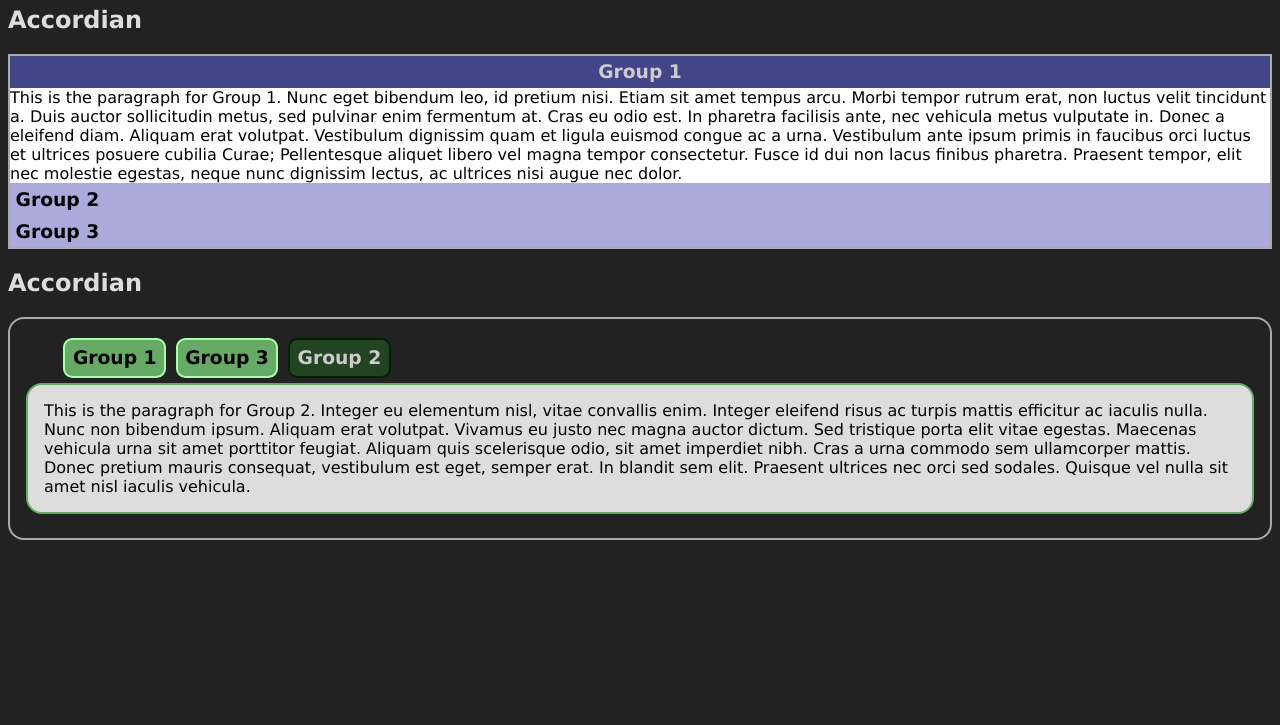
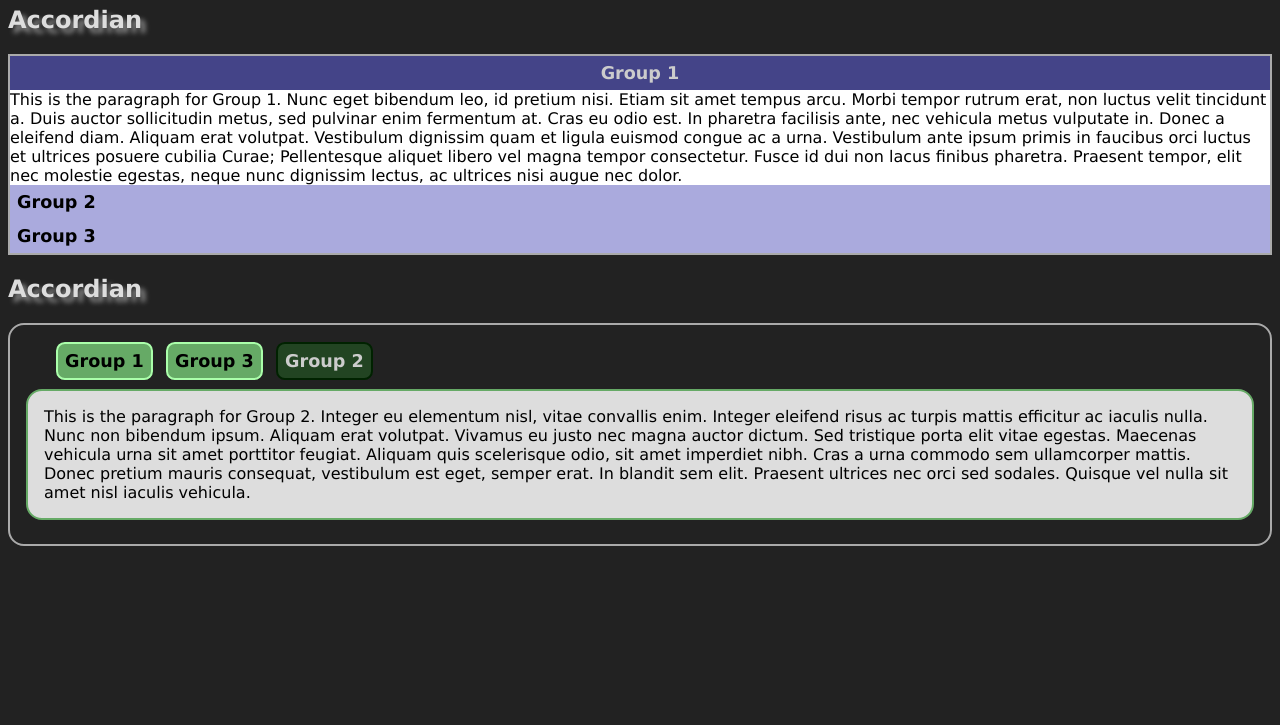
Before and after one commit to holmjona/INFO2220-Spring19-Demo, a plain HTML site: page DemoSite/jquery2.html in a window 1280 px wide. Shown: the part 75-800 px from the top of the page. Drawn offline with Linux system fonts and the light colour scheme.

Commit message:
Fixed some styles to work with hover events and added a hover style for clickable things.

```diff
--- a/DemoSite/styles/jquery.css
+++ b/DemoSite/styles/jquery.css
@@ -5,6 +5,10 @@ body {
 
 h1, h2{
     color: #DDD;
+text-shadow: 5px 5px 5px #888;
+}
+h3{
+    font-size: 1.1em;
 }
 
 .accordian *, tabs * {
@@ -28,7 +32,7 @@ h1, h2{
 
     .accordian h3 {
         background-color: #AAD;
-        padding: .3em;
+        padding: .4em;
     }
 
     .accordian p {
@@ -59,15 +63,15 @@ h1, h2{
     }
 
     .tabs h3:nth-child(3n+1) {
-        margin-left: 2em;
+        margin-left: 30px;
     }
 
     .tabs h3:nth-child(3n+2) {
-        margin-left: 8em;
+        margin-left: 140px;
     }
 
     .tabs h3:nth-child(3n+3) {
-        margin-left: 14em;
+        margin-left: 250px;
     }
 
 body p.selected {
@@ -85,3 +89,9 @@ h3.selected{
     background-color: #242;
     border-color: #020;
 }
+body .accordian h3:hover, body .tabs h3:hover {
+    font-size: 1.2em;
+    padding: .3em;
+    cursor:pointer;
+
+}
```
Also changed, not shown: DemoSite/index.html (+1 -0 lines).
